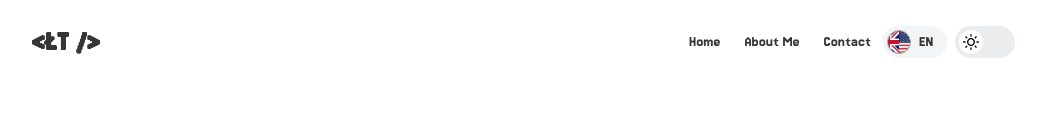
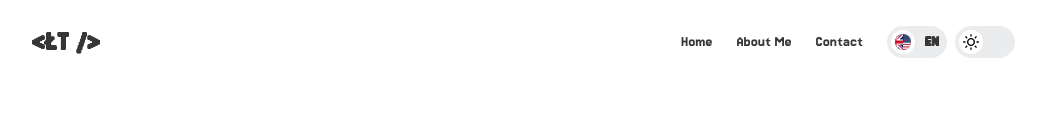
Before and after one commit to touwinho/curriculum-vitae, a React (Vite) app: page / in a window 1280 px wide. Shown: the top 132 px of the page, without its empty margins (117-1163 px from the left). Built offline with nearby package versions, Linux system fonts and the light colour scheme.

Commit message:
Redesign ThemeSwitch and LanguageSwitch

```diff
--- a/src/components/LanguageSelect/index.tsx
+++ b/src/components/LanguageSelect/index.tsx
@@ -1,6 +1,5 @@
 import { FC } from 'react'
 import { useTranslation } from 'react-i18next'
-import clsx from 'clsx'
 
 import PlFlag from '@/assets/images/locales/pl-flag.svg'
 import EnFlag from '@/assets/images/locales/en-flag.svg'
@@ -15,48 +14,49 @@ const LanguageSelect: FC = () => {
     document.documentElement.lang = i18n.language
   }
 
+  const isPolish = i18n.language === 'pl'
+  const textClass = theme === 'dark' ? 'text-dark-text' : 'text-light-text'
+  const positionClass = isPolish ? 'translate-x-[28px]' : 'translate-x-0'
+
   return (
-    <div className="relative ml-3">
-      {i18n.language === 'pl' ? (
-        <button
-          onClick={() => changeLanguage('en')}
-          className={clsx(
-            'flex items-center p-1 text-l w-16 text-center rounded-full',
-            {
-              'bg-dark-hover': theme === 'dark',
-              'bg-light-hover': theme !== 'dark',
-            },
-          )}
-          role="menuitem"
+    <label className="relative inline-flex items-center cursor-pointer ml-6 select-none">
+      <input
+        type="checkbox"
+        checked={isPolish}
+        onChange={() => changeLanguage(isPolish ? 'en' : 'pl')}
+        className="sr-only"
+      />
+      <span
+        className={`flex h-8 w-[60px] items-center p-1 rounded-full ${
+          theme === 'dark' ? 'bg-dark-section' : 'bg-light-section'
+        }`}
+      >
+        <span className="absolute left-2 text-base font-bold">
+          <span className={textClass}>PL</span>
+        </span>
+        <span className="absolute right-2 text-base font-bold">
+          <span className={textClass}>EN</span>
+        </span>
+        <span
+          className={`h-6 w-6 rounded-full ease-in-out duration-300 flex items-center justify-center transform ${positionClass}`}
         >
-          <img
-            src={PlFlag}
-            alt="Poland Flag"
-            className={`w-6 h-6 mr-2 my-auto rounded-full border-[1px] inline ${theme === 'dark' ? 'border-dark-button' : 'border-light-button'}`}
-          />
-          PL
-        </button>
-      ) : (
-        <button
-          onClick={() => changeLanguage('pl')}
-          className={clsx(
-            'flex items-center p-1 text-l w-16 text-center rounded-full',
-            {
-              'bg-dark-hover': theme === 'dark',
-              'bg-light-hover': theme !== 'dark',
-            },
-          )}
-          role="menuitem"
-        >
-          <img
-            src={EnFlag}
-            alt="En/US Flag"
-            className="w-6 h-6 mr-2 my-auto rounded-full border-[1px] border-zinc-400 inline"
-          />
-          EN
-        </button>
-      )}
-    </div>
+          <div
+            className={`w-6 h-6 rounded-full ${
+              theme === 'dark' ? 'bg-dark-background' : 'bg-light-background'
+            }`}
+          >
+            <img
+              src={isPolish ? PlFlag : EnFlag}
+              alt={isPolish ? 'Poland Flag' : 'En/US Flag'}
+              className="w-4 h-full select-none z-10 m-auto"
+              style={{
+                transition: 'none',
+              }}
+            />
+          </div>
+        </span>
+      </span>
+    </label>
   )
 }
 
--- a/src/components/ThemeSwitch/index.tsx
+++ b/src/components/ThemeSwitch/index.tsx
@@ -8,7 +8,7 @@ const ThemeSwitch: FC = () => {
   const { theme, toggleTheme } = useTheme()
 
   return (
-    <label className="relative inline-flex items-center cursor-pointer ml-2">
+    <label className="relative inline-flex items-center cursor-pointer ml-2 select-none">
       <input
         type="checkbox"
         checked={theme === 'dark'}
@@ -31,7 +31,7 @@ const ThemeSwitch: FC = () => {
             <img
               src={theme === 'dark' ? darkIcon : lightIcon}
               alt={theme === 'dark' ? 'Dark Mode' : 'Light Mode'}
-              className="w-4 h-4 select-none"
+              className="w-4 h-4"
               style={{
                 filter: theme === 'dark' ? 'invert(100%)' : 'none',
                 transition: 'none',
```
